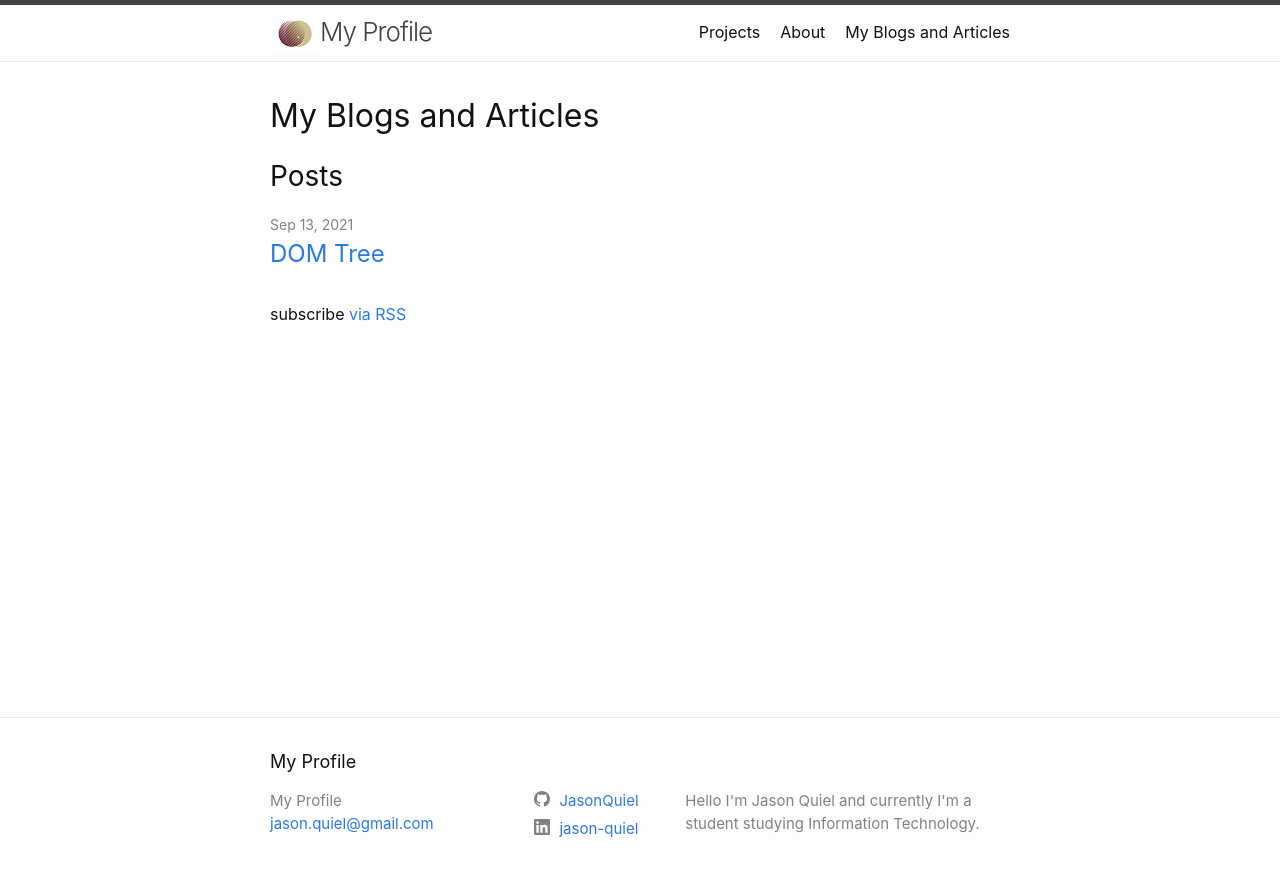
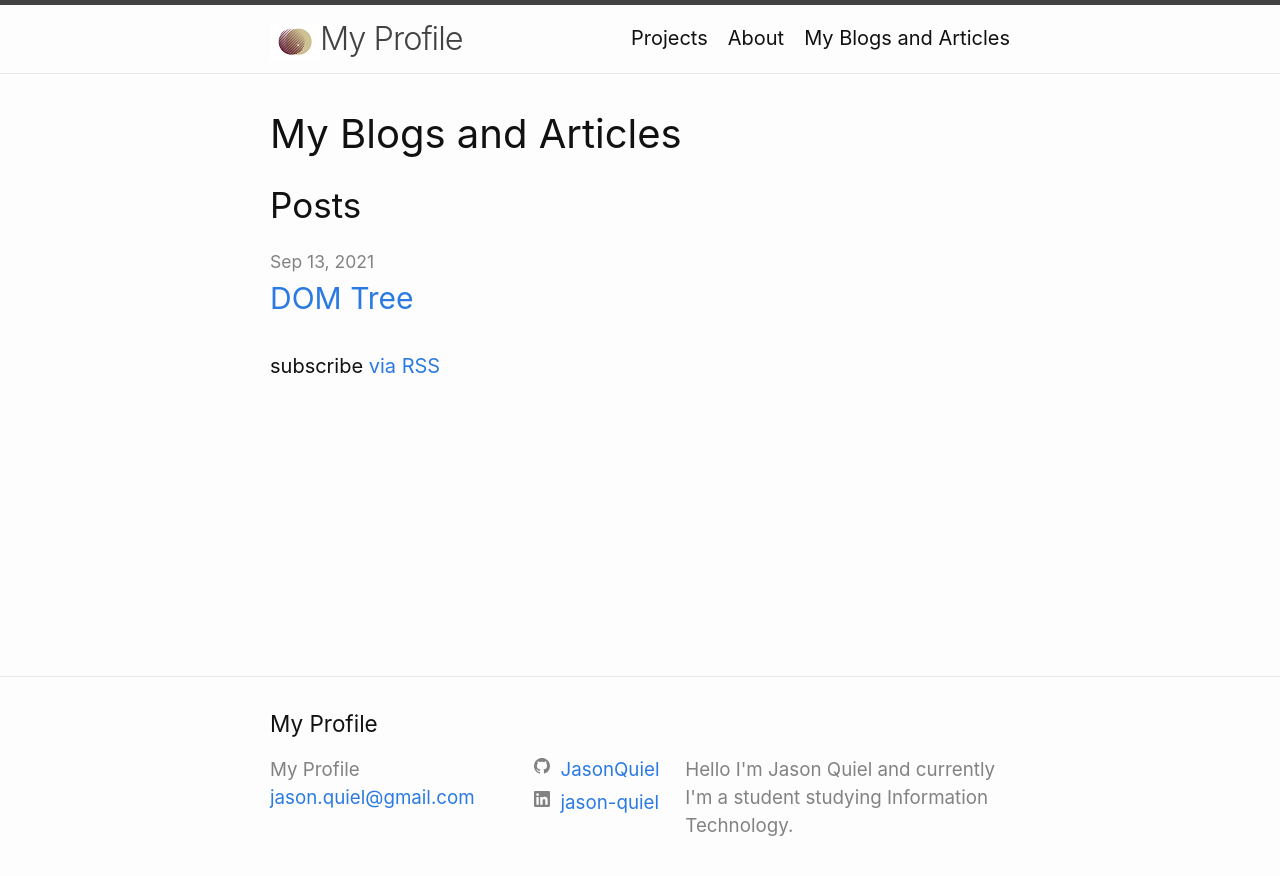
Before and after one commit to JasonQuiel/jasonquiel.github.io, a Jekyll site: the page built from posts.md, in a window 1280 px wide. Shown: the top 876 px of the page. Built offline with Jekyll 4.4.1, drawn with Linux system fonts in a browser that asks for light colours.

Commit message:
Update minima.scss

```diff
--- a/_sass/minima.scss
+++ b/_sass/minima.scss
@@ -3,7 +3,7 @@
 // Define defaults for each variable.
 
 $base-font-family: -apple-system, BlinkMacSystemFont, "Segoe UI", Roboto, Helvetica, Arial, sans-serif, "Apple Color Emoji", "Segoe UI Emoji", "Segoe UI Symbol" !default;
-$base-font-size:   16px !default;
+$base-font-size:   20px !default;
 $base-font-weight: 400 !default;
 $small-font-size:  $base-font-size * 0.875 !default;
 $base-line-height: 1.5 !default;
```
